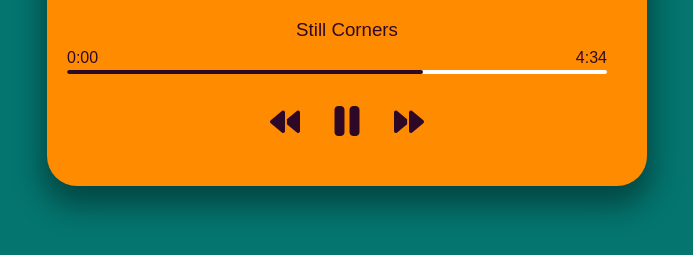
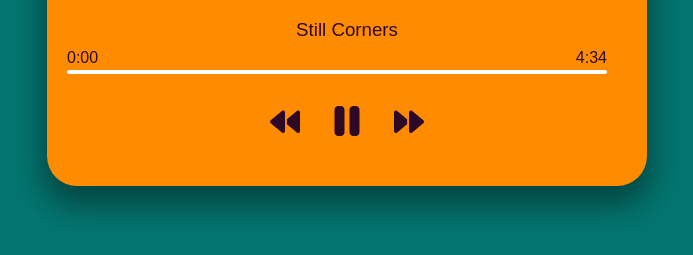
Before and after one commit to meilune/music-player, a plain HTML site: page index.html in a window 1280 px wide. Both pictures are taken after a click on the icon 575 px from the left and 587 px from the top of the page. Shown: the part 465-720 px from the top of the page, without its empty margins (293-986 px from the left). Drawn offline with Linux system fonts and the light colour scheme; a web font is replaced by a local one.

Commit message:
Adding functionality to time stamp changes when music plays

```diff
--- a/app.js
+++ b/app.js
@@ -1,9 +1,10 @@
 const image = document.querySelector("img");
 const title = document.getElementById("title");
 const artist = document.getElementById("artist");
+const progressContainer = document.getElementById("progress-container");
 const progressBar = document.getElementById("progress");
-const currentTime = document.getElementById("current-time");
-const durationTime = document.getElementById("duration");
+const currentTimeEl = document.getElementById("current-time");
+const durationTimeEl = document.getElementById("duration");
 const previousSong = document.getElementById("prev");
 const playSong = document.getElementById("play");
 const pauseSong = document.getElementById("pause");
@@ -62,15 +63,16 @@
     isPlaying ? pauseMusic() : playMusic();
 };
 
+//Event listeners for play/pause of songs
 playSong.addEventListener("click", togglePlay);
 pauseSong.addEventListener("click", togglePlay);
 
 //Update the DOM
 function loadSong(song) {
-title.textContent = song.title;
-artist.textContent = song.artist;
-musicSound.src = song.src;
-image.src = song.image;
+    title.textContent = song.title;
+    artist.textContent = song.artist;
+    musicSound.src = song.src;
+    image.src = song.image;
 }
 
 //Current Song
@@ -99,7 +101,38 @@
 //on load select first song
 loadSong(music[songIndex]);
 
+//Update Progress Bar and time
+function updateProgressBar(e) {
+    if(isPlaying) {
+        const { duration, currentTime } = e.srcElement;
+        const progressPercent = (currentTime / duration) * 100;
+        progress.style.width = `${progressPercent}%`;
+        //Calculate the display for the duration
+        let durationMinutes = Math.floor(duration / 60);
+        let durationSeconds = Math.floor(duration % 60);
+        if(durationSeconds < 10) {
+            durationSeconds = `0${durationSeconds}`
+        }
+        //Delay switching the Element to avoid NaN
+        if(durationSeconds) {
+            durationTimeEl.textContent = `${durationMinutes}:${durationSeconds}`;
+        }
+        //Calculate the display for the current time stamp
+        let currentMinutes = Math.floor(currentTime / 60);
+        let currentSeconds = Math.floor(currentTime % 60);
+        if(currentSeconds < 10) {
+            currentSeconds = `0${currentSeconds}`
+        }
+        //Delay switching the Element to avoid NaN
+        if(currentSeconds) {
+            currentTimeEl.textContent = `${currentMinutes}:${currentSeconds}`;
+        }
+    }
+}
+
 //Event Listeners to the previous and next buttons
-
 previousSong.addEventListener("click", playPrev);
 nextSong.addEventListener("click", playNext);
+
+//Event listener for the progress bar
+musicSound.addEventListener("timeupdate", updateProgressBar)
--- a/style.scss
+++ b/style.scss
@@ -77,7 +77,7 @@
                 border-radius: 5px;
                 height: 100%;
                 /* change this to show progress */
-                width: 66%;
+                width: 0%;
                 transition: width 0.1s linear;
             }
             .progress:hover {
```
Also changed, not shown: style.css, 2 other files.
